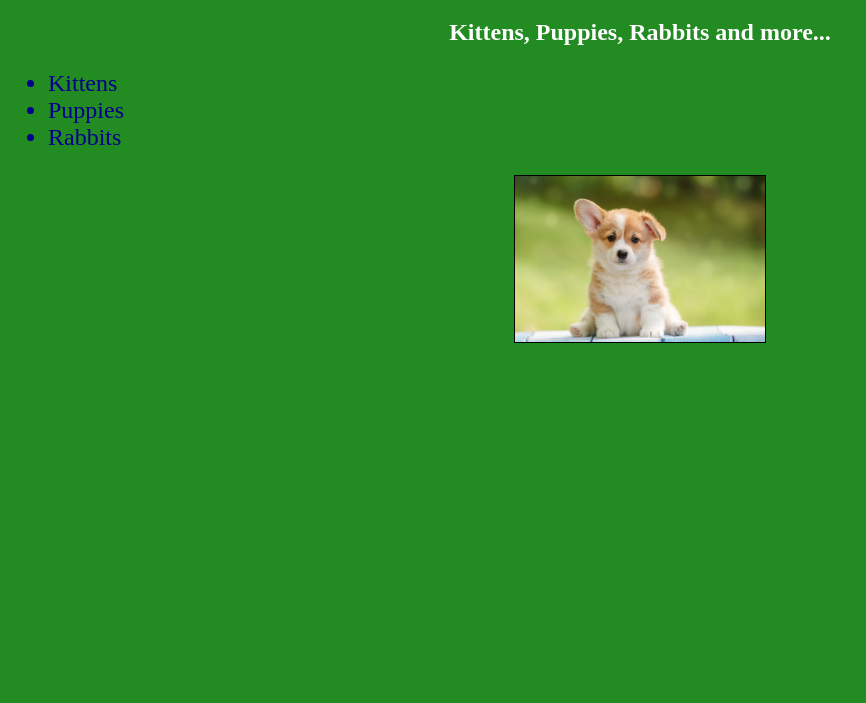
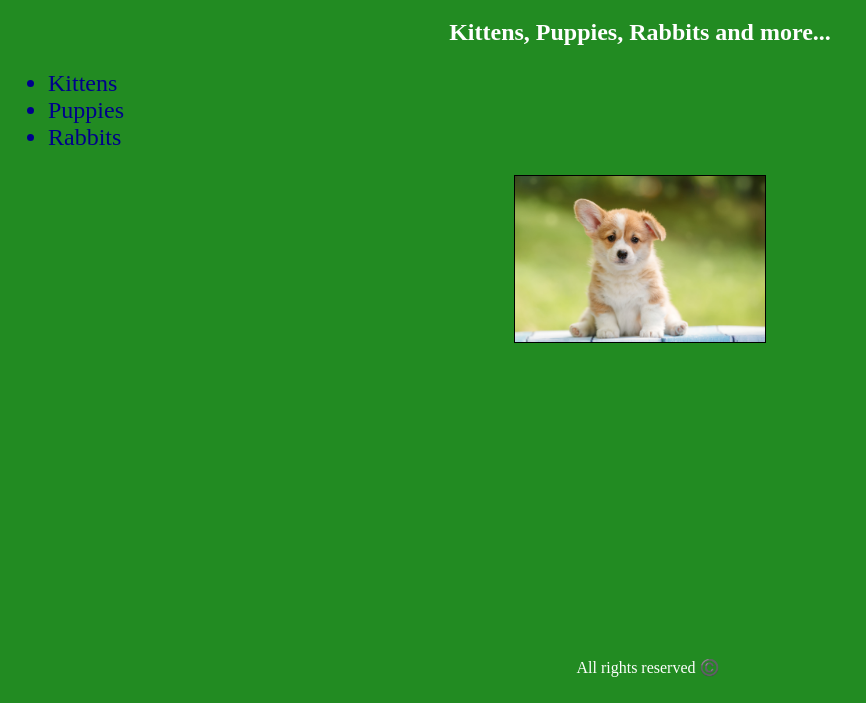
Before and after one commit to LiatDm/Shelter, a plain HTML site: page index.html in a window 1280 px wide. Shown: the part 97-800 px from the top of the page, without its empty margins (0-866 px from the left). Drawn offline with Linux system fonts and the light colour scheme.

Commit message:
adding copyrights

```diff
--- a/index.html
+++ b/index.html
@@ -25,5 +25,10 @@
 
     <img class="home-image" src="assets/images/puppy.jpg">
 
+        <div class="copyrights">
+            <p>All rights reserved ©️</p>
+        </div>
+
 </body>
+
 </html>
--- a/style.css
+++ b/style.css
@@ -14,3 +14,9 @@ ul {
     width: 250px;
     border: 1px solid black;
 }
+
+.copyrights {
+    position: absolute;
+    bottom: 10px;
+    width: 100%;
+}
```
Also changed, not shown: about.html (+4 -0 lines).
